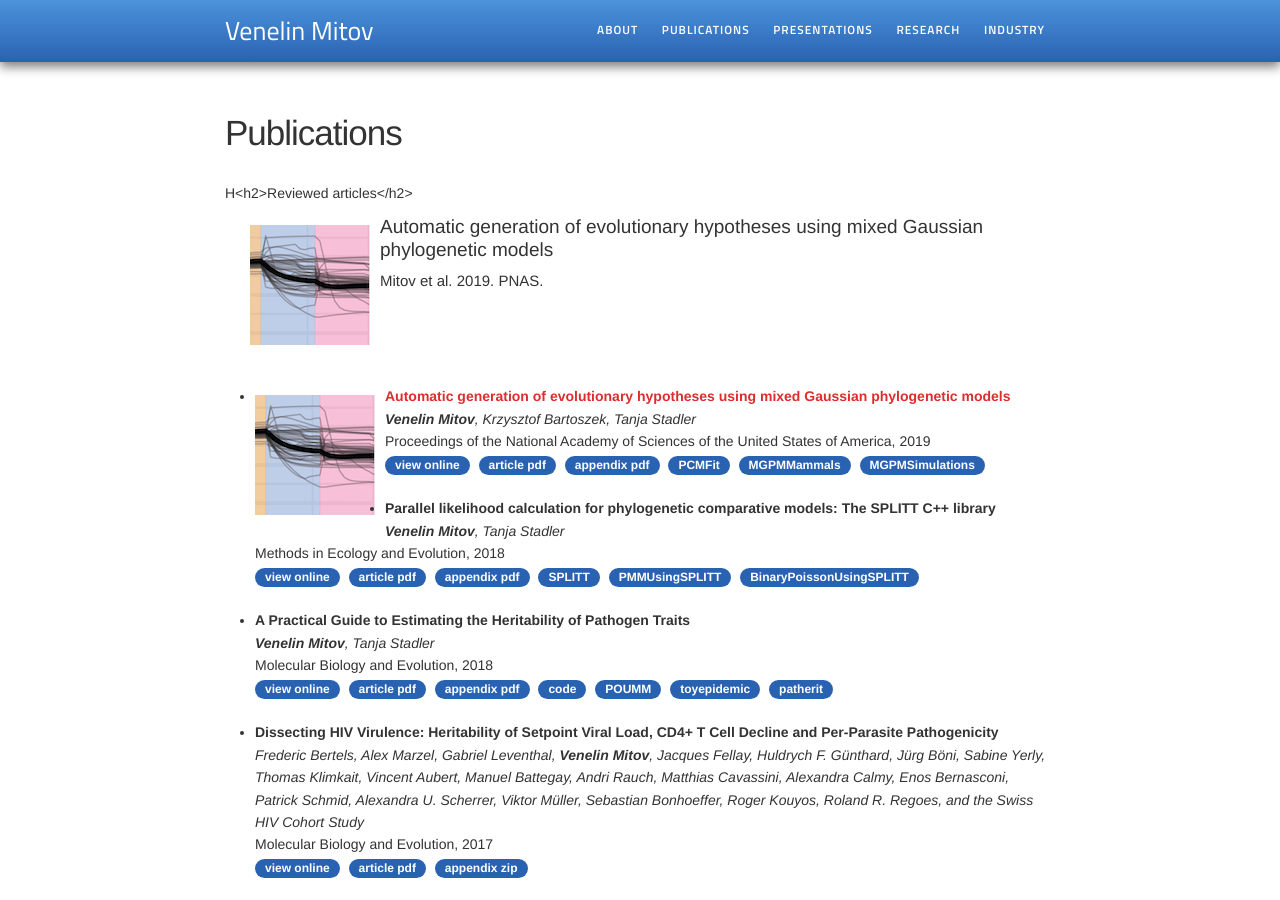
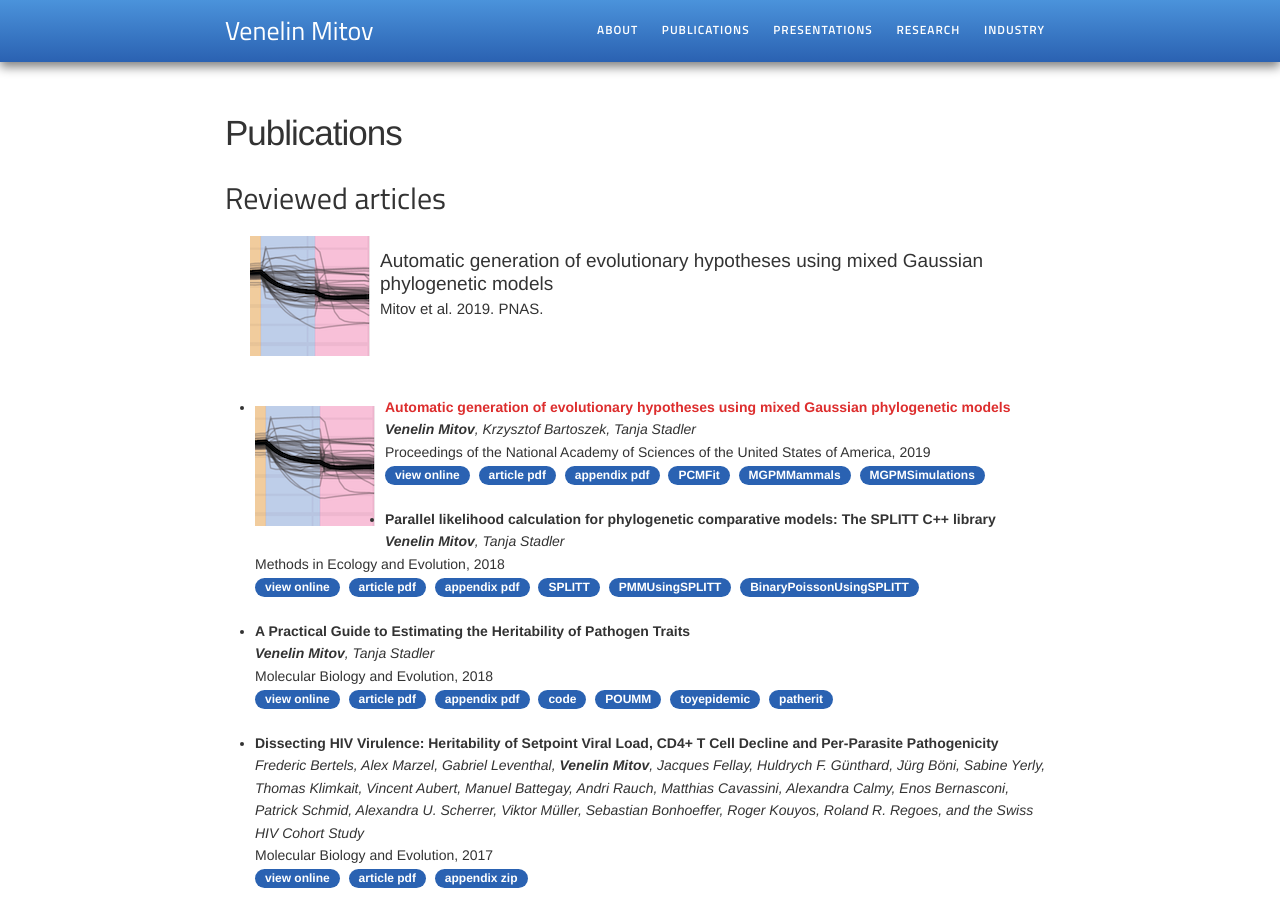
Before and after one commit to venelin/venelin.github.io, a Jekyll site: the page built from publications.md, in a window 1280 px wide and 900 px high. Built offline with Jekyll 4.4.1, drawn with Linux system fonts in a browser that asks for light colours.

Commit message:
removed <p>'s

```diff
--- a/publications.md
+++ b/publications.md
@@ -4,7 +4,7 @@
 title: Publications
 ---
 
-H<h2>Reviewed articles</h2>
+<h2>Reviewed articles</h2>
 
 <div class="container">
   <div class="row">
@@ -14,7 +14,7 @@
     				<img class="pull-left pad-right media-object" src="/publications/2019-mgpm-pnas/image.png">
   				</a>
  			 	<div class="media-body">
-    				<div class="smallhead media-heading"><a href="/publications/2019-mgpm-pnas/" class="off"><p>Automatic generation of evolutionary hypotheses using mixed Gaussian phylogenetic models</p></a></div>
+    				<div class="smallhead media-heading"><a href="/publications/2019-mgpm-pnas/" class="off"><br/>Automatic generation of evolutionary hypotheses using mixed Gaussian phylogenetic models</a></div>
     				<p class="note">Mitov et al. 2019. PNAS.</p>
   				</div>
 			</div>
```
